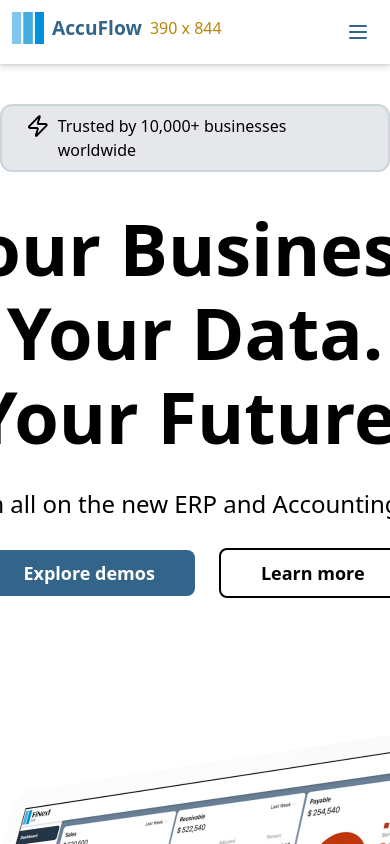
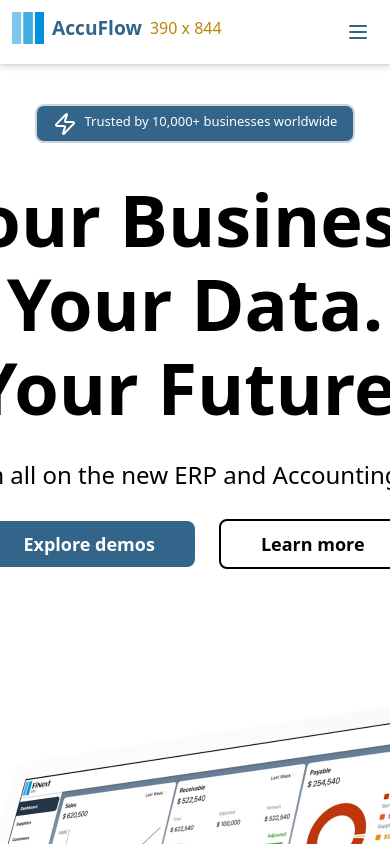
Before and after one commit to AsifulAhsan/AccuFlow, a React (Vite) app: page / in a window 390 px wide. Shown: the top 844 px of the page. Built offline with nearby package versions, Linux system fonts and the light colour scheme.

Commit message:
Adjusted Badge module for mobile

```diff
--- a/src/components/Badge/Badge.jsx
+++ b/src/components/Badge/Badge.jsx
@@ -1,13 +1,14 @@
 import React from "react";
 import { Zap } from "lucide-react";
+import styles from "../Badge/Badge.module.css";
 
 function Badge() {
   return (
-    <div>
-      <div className="flex gap-2 border-2 border-[#CDD5DC] bg-gray-200 px-6 py-2 rounded-xl cursor-text">
-        <Zap color="black" />
-        <p className="text-black">Trusted by 10,000+ businesses worldwide</p>
-      </div>
+    <div className={styles.mainDiv}>
+      <Zap color="white" />
+      <p className={styles.badgeText}>
+        Trusted by 10,000+ businesses worldwide
+      </p>
     </div>
   );
 }
--- a/src/components/Badge/Badge.module.css
+++ b/src/components/Badge/Badge.module.css
@@ -0,0 +1,35 @@
+.mainDiv {
+  display: flex;
+  gap: 0.5rem;
+  border-color: #cdd5dc;
+  border-width: 2px;
+  background-color: #33658A;
+  padding-left: 1.5rem;
+  padding-right: 1.5rem;
+  padding-top: 0.5rem;
+  padding-bottom: 0.5rem;
+  border-radius: 0.75rem;
+  cursor: text;
+}
+
+.badgeText {
+  color: white;
+  font-size: large;
+}
+
+@media (max-width: 740px) {
+  .mainDiv {
+    justify-content: center;
+    height: max-content;
+    padding-left: 1rem;
+    padding-right: 1rem;
+    padding-top: 0.35rem;
+    padding-bottom: 0.35rem;
+    border-radius: 0.55rem;
+    cursor: pointer;
+  }
+  .badgeText {
+    font-size: small;
+    text-align: center;
+  }
+}
--- a/src/components/Hero/Hero.module.css
+++ b/src/components/Hero/Hero.module.css
@@ -1,5 +1,6 @@
 .mainDiv{
   display: flex;
+  overflow-x: hidden;
   justify-content: center;
   align-items: center;
   flex-direction: column;
```
